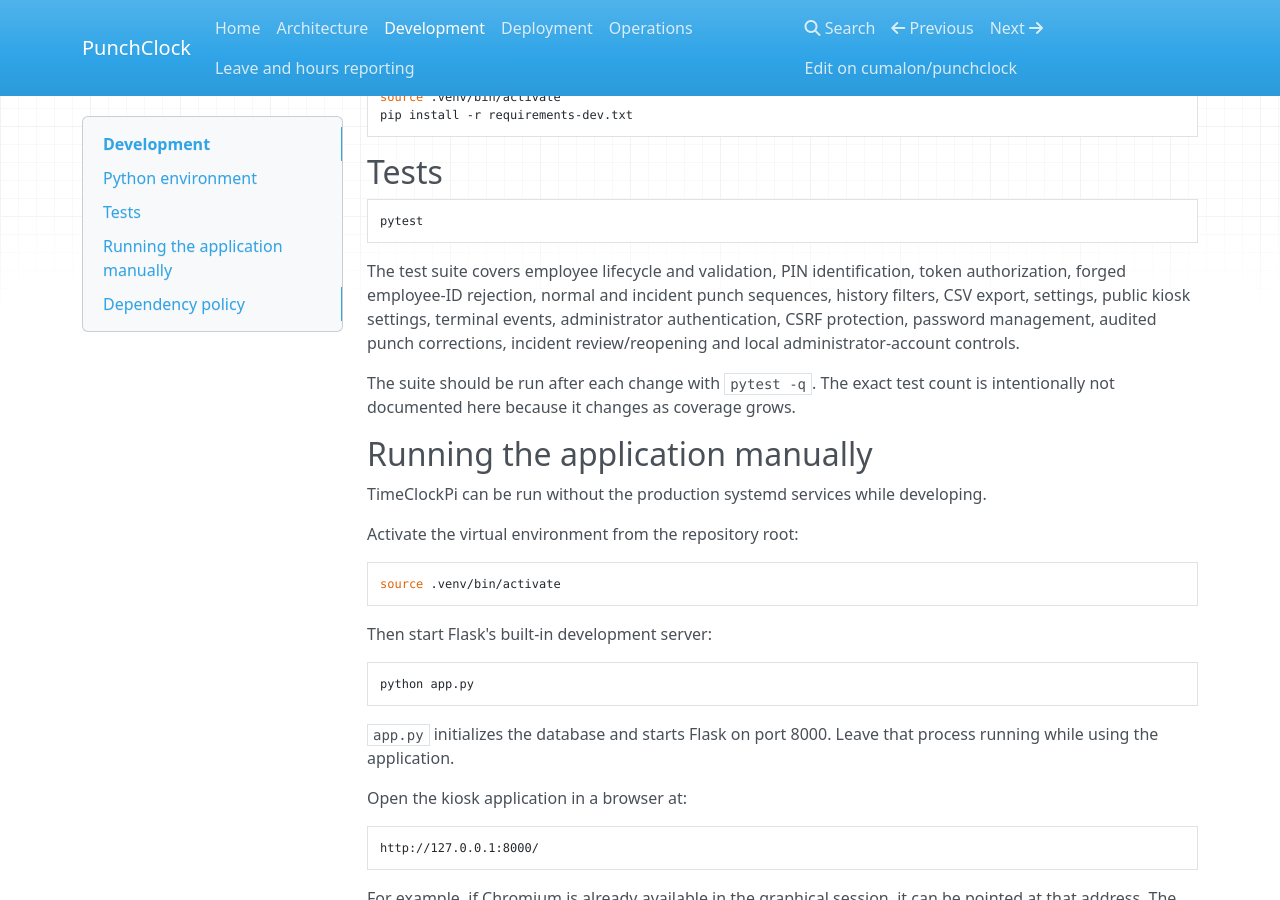
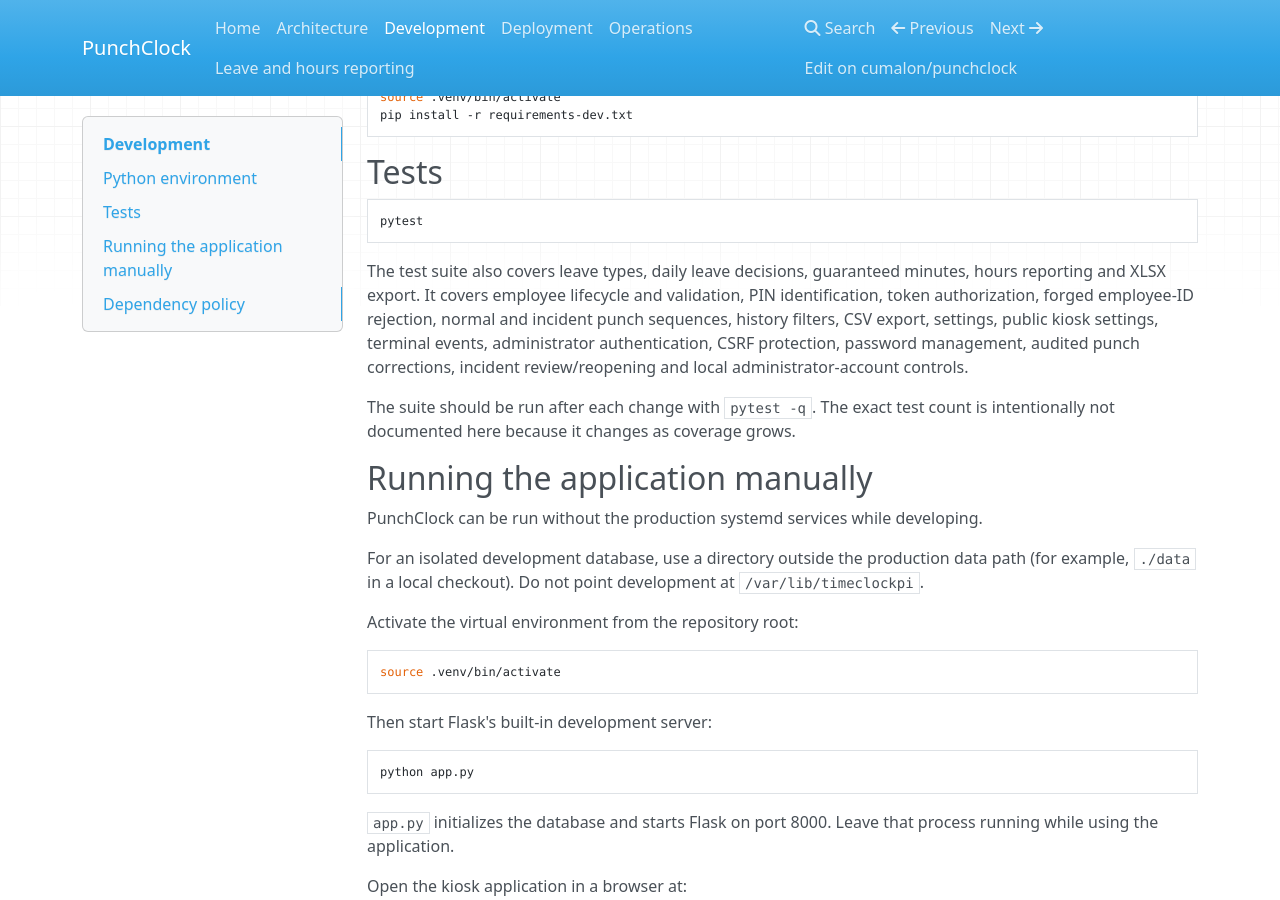
Before and after one commit to cumalon/punchclock, an MkDocs documentation site: the page built from docs/development.md, in a window 1280 px wide and 900 px high, scrolled down 368 px. Built offline with MkDocs 1.6.1, drawn with Linux system fonts in a browser that asks for light colours; nearby versions of some CDN libraries.

Commit message:
docs: refresh docs/development.md for current PunchClock features

````diff
--- a/docs/development.md
+++ b/docs/development.md
@@ -24,13 +24,15 @@ pip install -r requirements-dev.txt
 pytest
 ```
 
-The test suite covers employee lifecycle and validation, PIN identification, token authorization, forged employee-ID rejection, normal and incident punch sequences, history filters, CSV export, settings, public kiosk settings, terminal events, administrator authentication, CSRF protection, password management, audited punch corrections, incident review/reopening and local administrator-account controls.
+The test suite also covers leave types, daily leave decisions, guaranteed minutes, hours reporting and XLSX export. It covers employee lifecycle and validation, PIN identification, token authorization, forged employee-ID rejection, normal and incident punch sequences, history filters, CSV export, settings, public kiosk settings, terminal events, administrator authentication, CSRF protection, password management, audited punch corrections, incident review/reopening and local administrator-account controls.
 
 The suite should be run after each change with `pytest -q`. The exact test count is intentionally not documented here because it changes as coverage grows.
 
 ## Running the application manually
 
-TimeClockPi can be run without the production systemd services while developing.
+PunchClock can be run without the production systemd services while developing.
+
+For an isolated development database, use a directory outside the production data path (for example, `./data` in a local checkout). Do not point development at `/var/lib/timeclockpi`.
 
 Activate the virtual environment from the repository root:
 
````
